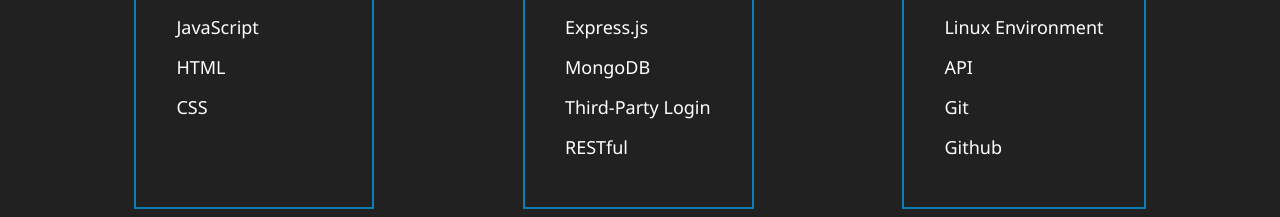
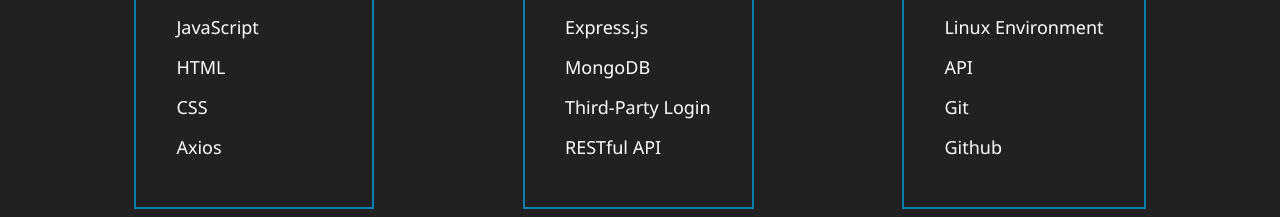
Before and after one commit to nesngenes/personalportofolio, a React (Create React App) app: page / in a window 1280 px wide. Shown: the part 3100-3317 px from the top of the page. Built offline with nearby package versions, Linux system fonts and the light colour scheme.

Commit message:
first commit

```diff
--- a/src/components/Skills/Skills.jsx
+++ b/src/components/Skills/Skills.jsx
@@ -18,6 +18,7 @@
           <p>JavaScript</p>
           <p>HTML</p>
           <p>CSS</p>
+          <p>Axios</p>
         </div>
 
         <div className='skill'>
@@ -27,7 +28,7 @@
           <p>Express.js</p>
           <p>MongoDB</p>
           <p>Third-Party Login</p>
-          <p>RESTful</p>
+          <p>RESTful API</p>
         </div>
 
         <div className='skill'>
```
